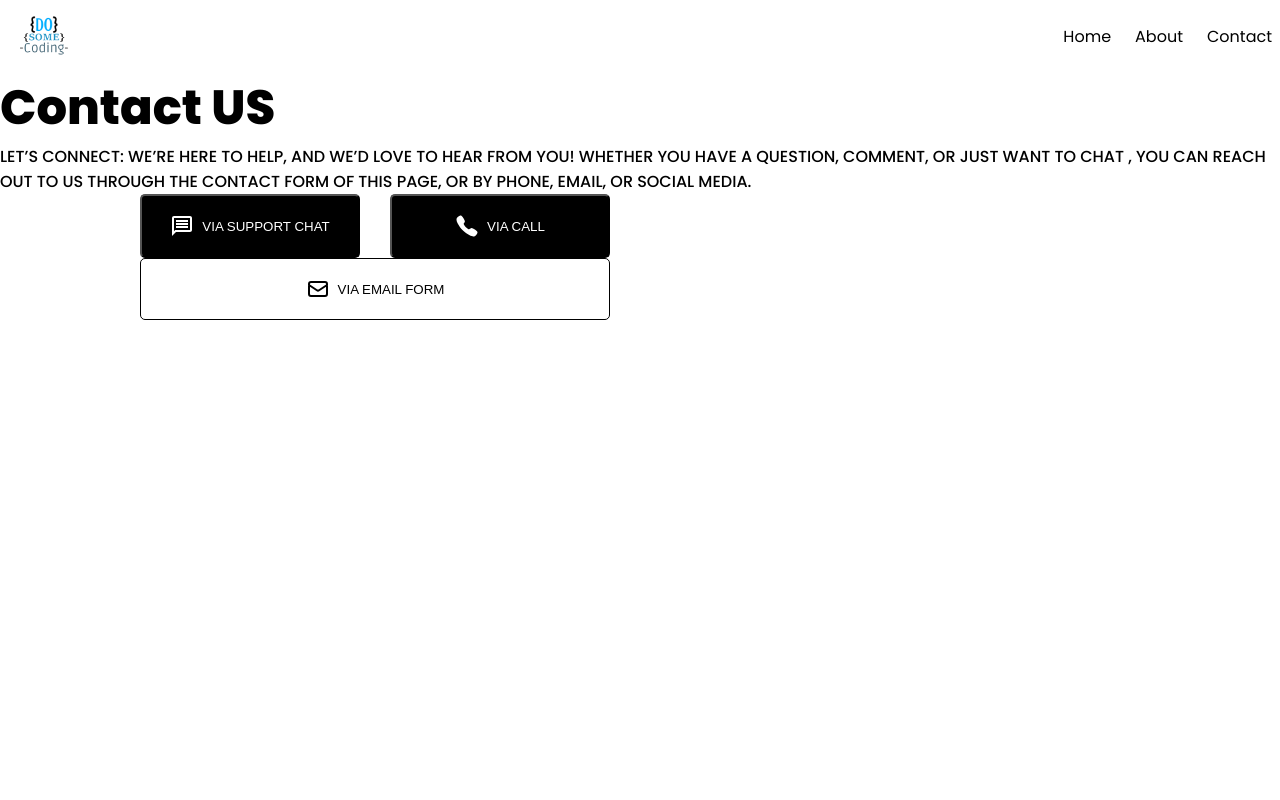
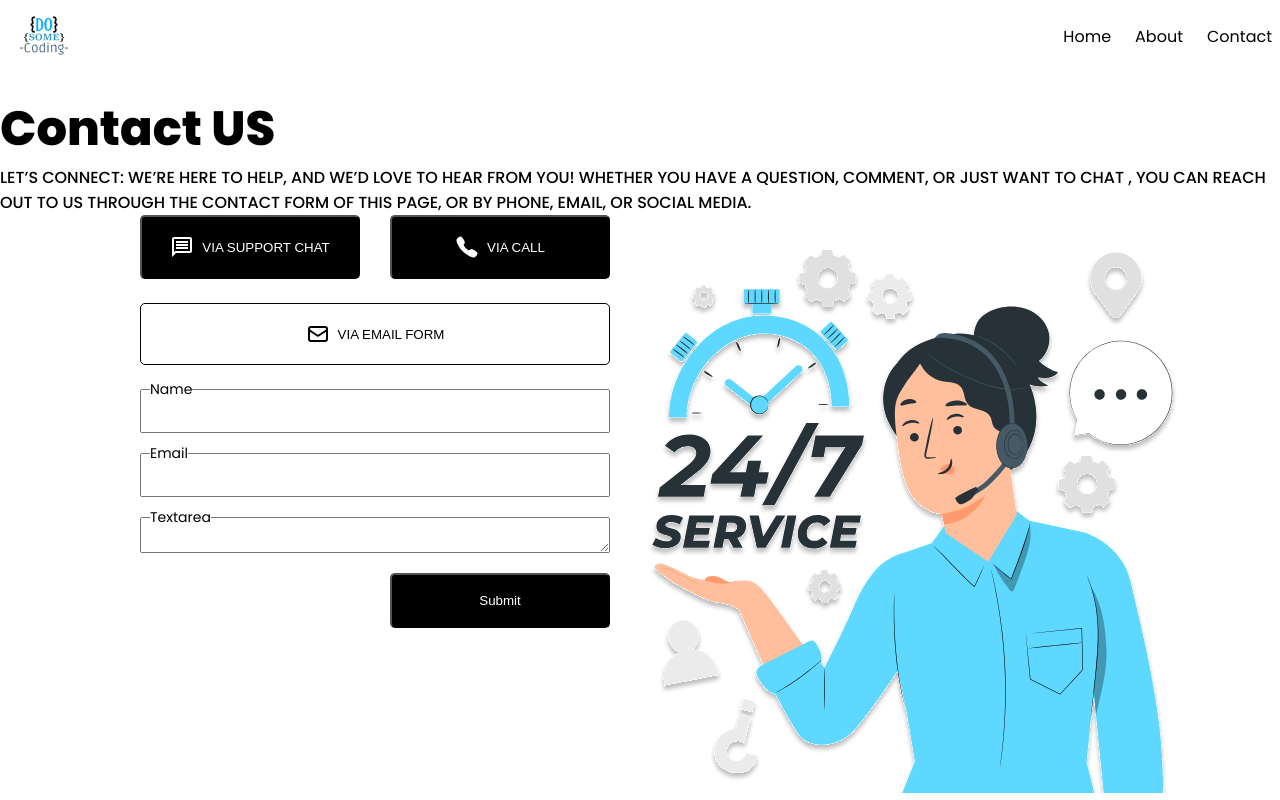
Before and after one commit to Akkash066/contactUsReactProject, a React (Vite) app: page / in a window 1280 px wide. Built offline with nearby package versions, Linux system fonts and the light colour scheme.

Commit message:
Create form

```diff
--- a/src/App.css
+++ b/src/App.css
@@ -12,3 +12,10 @@ body{
   max-width: 1280px;
   margin: 0 auto;
 }
+
+.main_container{
+  display: flex;
+  height: calc(100vh - 72px);
+  flex-direction: column;
+  justify-content: end;
+}
--- a/src/App.jsx
+++ b/src/App.jsx
@@ -8,8 +8,10 @@ function App() {
   return (
     <>
       <Navigation />
+      <main className='main_container'>
       <ContactHeader />
       <ContactForm />
+      </main>
 
     </>
   )
--- a/src/components/ContactForm/ContactForm.css
+++ b/src/components/ContactForm/ContactForm.css
@@ -7,3 +7,31 @@
     display: flex;
     gap: 30px;
 }
+.contact_form{
+    display: flex;
+    flex-direction: column;
+    gap: 24px;
+}
+.contact_form form{
+    display: flex;
+    flex-direction: column;
+    gap: 20px;
+}
+.form_control{
+    display: flex;
+    flex-direction: column;
+    width: 100%;
+    position: relative;
+}
+.form_control input{
+    height: 40px;
+    padding: 0 8px;
+}
+.form_control label{
+    font-size: 14px;
+    position: absolute;
+    top: -10px;
+    left: 10px;
+    background-color: white;
+    color: black;
+}
--- a/src/components/ContactForm/ContactForm.jsx
+++ b/src/components/ContactForm/ContactForm.jsx
@@ -21,8 +21,29 @@ const ContactForm = () => {
           text="VIA EMAIL FORM"
           icon={<HiOutlineMail fontSize={"24px"} />}
         />
+
+        <form action="#">
+          <div className="form_control">
+            <label htmlFor="name">Name</label>
+            <input type="text" />
+          </div>
+          <div className="form_control">
+            <label htmlFor="email">Email</label>
+            <input type="email" />
+          </div>
+          <div className="form_control">
+            <label htmlFor="email">Textarea</label>
+            <textarea name="text"/>
+          </div>
+          <div style={{display: "flex", justifyContent: "end"}}>
+          <Button  text="Submit" />
+            </div>
+        </form>
       </div>
-      <div className="contactImage"></div>
+
+      <div className="contactImage">
+        <img src="/images/Service 24_7-pana 1.svg" alt="contact image" />
+      </div>
     </section>
   );
 };
```
